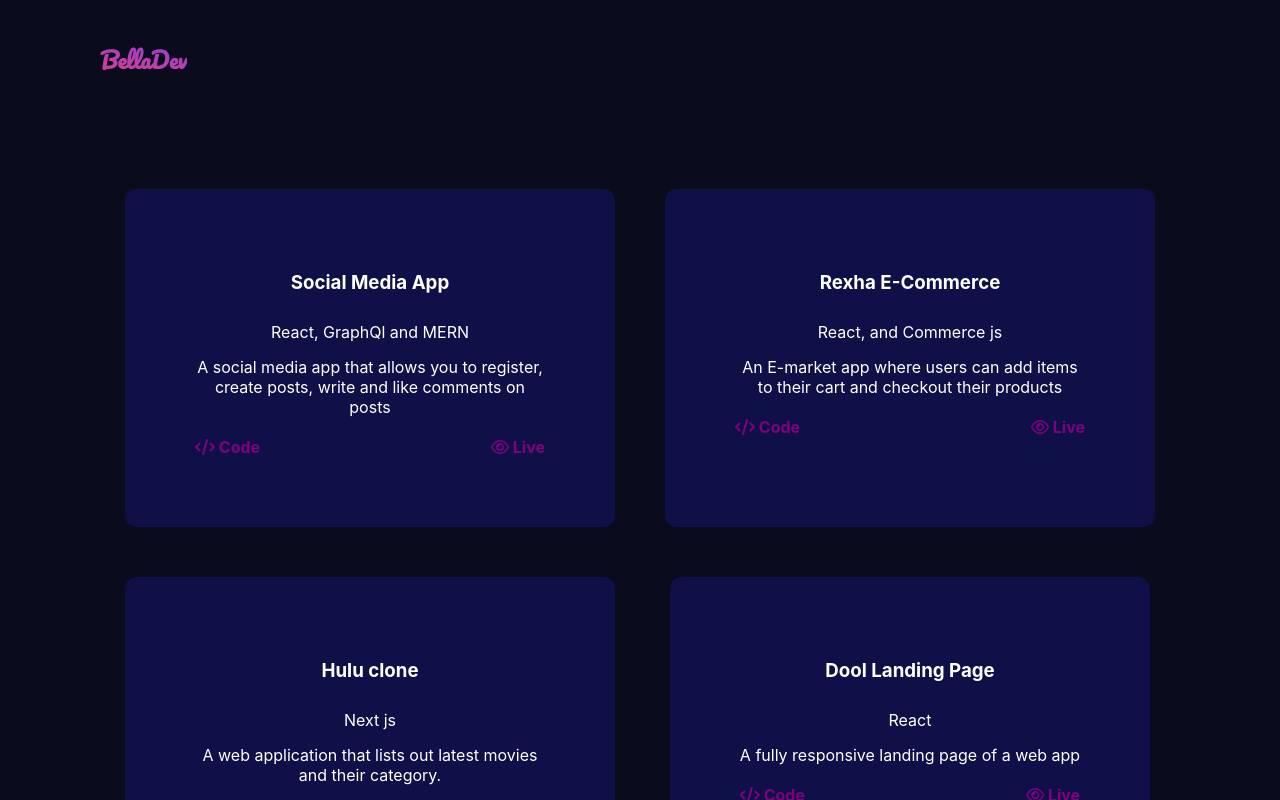
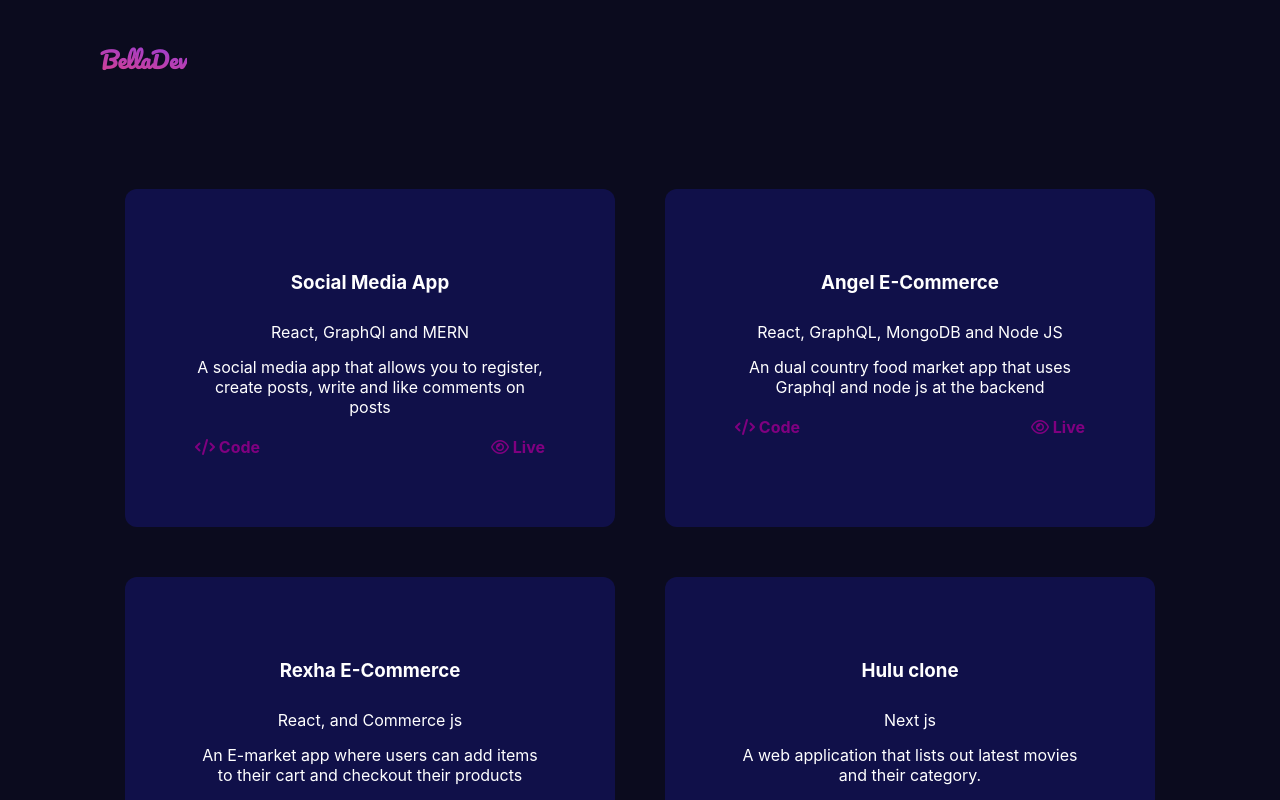
Before and after one commit to bellatrick/portfolio, a React (Create React App) app: page /works in a window 1280 px wide. Shown: the top 800 px of the page. Built offline with nearby package versions, Linux system fonts and the light colour scheme.

Commit message:
Update works.js

```diff
--- a/src/Components/MyWorks/works.js
+++ b/src/Components/MyWorks/works.js
@@ -10,6 +10,12 @@ const works = () => {
                 description={'A social media app that allows you to register, create posts, write and like comments on posts'}
                 live={"https://belladevsocials.netlify.app"}
                 code={'https://github.com/bellatrick/merng-client'}
+          />
+                <Work name={'Angel E-Commerce'}
+                language={'React, GraphQL, MongoDB and Node JS'}
+                description={'An dual country food market app that uses Graphql and node js at the backend'}
+                live={"https://foodcommerceng.netlify.app"}
+                code={'https://github.com/bellatrick/foodcommerce-frontend'}
           />
             <Work name={'Rexha E-Commerce'}
                 language={'React, and Commerce js'}
```
